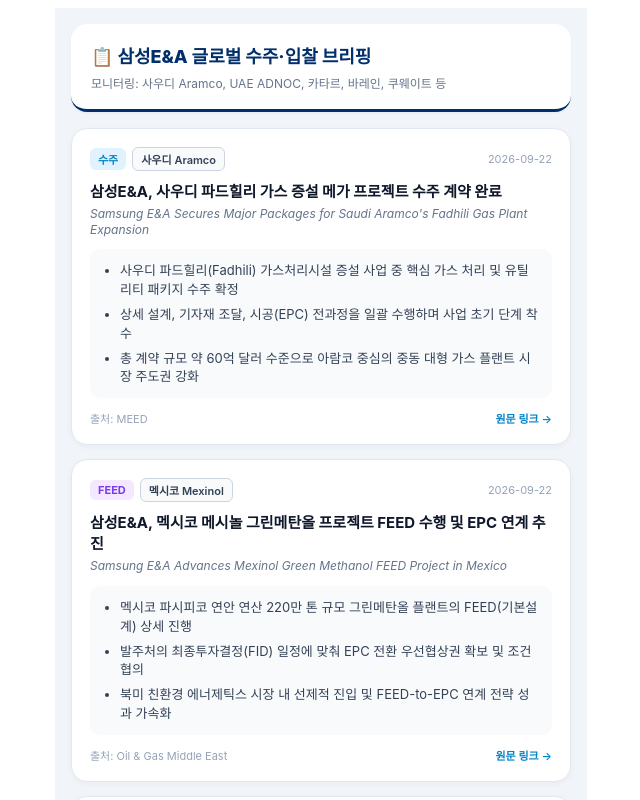
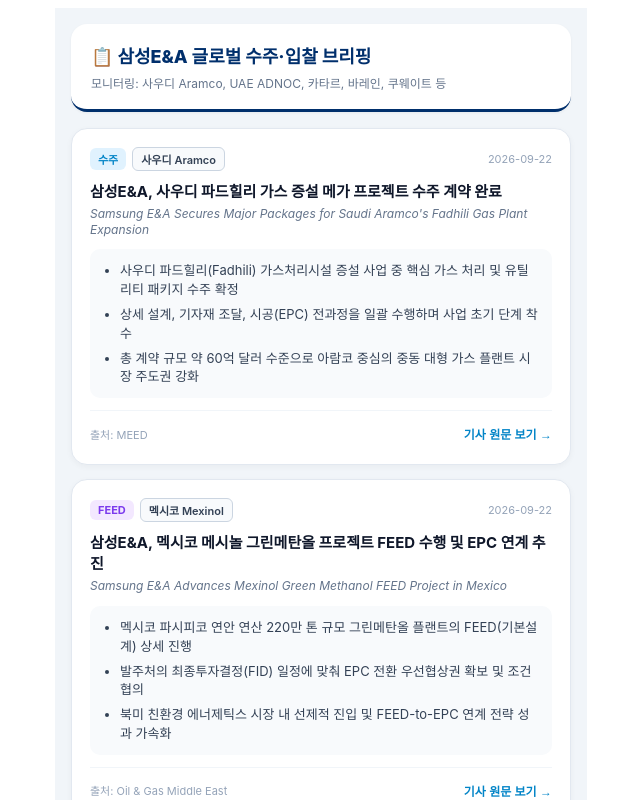
Before and after one commit to johnseo7901-cell/Morning-news, a React (Vite) app: page / in a window 1280 px wide. Shown: the top 800 px of the page, without its empty margins (319-959 px from the left). Built offline with nearby package versions, Linux system fonts and the light colour scheme.

Commit message:
Update App.jsx

```diff
--- a/src/App.jsx
+++ b/src/App.jsx
@@ -5,7 +5,6 @@
   const [loading, setLoading] = useState(true);
 
   useEffect(() => {
-    // 캐시 방지 파라미터(?t=)를 붙여 매일 아침 최신 news.json을 즉시 가져옵니다.
     fetch('/news.json?t=' + Date.now())
       .then((res) => res.json())
       .then((data) => {
@@ -21,6 +20,18 @@
         setLoading(false);
       });
   }, []);
+
+  // 기사 원문으로 바로 이동하는 안전 검색 핸들러
+  const handleOpenLink = (card) => {
+    // 1. 유효한 직접 링크가 있으면 해당 링크로 이동
+    if (card.url && card.url.startsWith('http') && !card.url.includes('samsungena.com')) {
+      window.location.href = card.url;
+      return;
+    }
+    // 2. 검색어가 필요한 경우 다음/구글 모바일 뉴스로 즉시 직행
+    const query = encodeURIComponent(`삼성E&A ${card.client || ''} ${card.title || ''}`);
+    window.location.href = `https://m.search.daum.net/search?w=news&q=${query}`;
+  };
 
   return (
     <div style={{ maxWidth: '500px', margin: '0 auto', padding: '16px', fontFamily: '-apple-system, BlinkMacSystemFont, "Segoe UI", Roboto, sans-serif', backgroundColor: '#f1f5f9', minHeight: '100vh' }}>
@@ -46,8 +57,8 @@
         </div>
       ) : (
         <div style={{ display: 'flex', flexDirection: 'column', gap: '14px' }}>
-          {cards.map((card) => (
-            <article key={card.id || card.title} style={{ backgroundColor: '#ffffff', borderRadius: '16px', padding: '18px', boxShadow: '0 2px 6px rgba(0,0,0,0.04)', border: '1px solid #e2e8f0' }}>
+          {cards.map((card, idx) => (
+            <article key={card.id || idx} style={{ backgroundColor: '#ffffff', borderRadius: '16px', padding: '18px', boxShadow: '0 2px 6px rgba(0,0,0,0.04)', border: '1px solid #e2e8f0' }}>
 
               {/* 카테고리 태그 및 발주처 */}
               <div style={{ display: 'flex', gap: '6px', alignItems: 'center', marginBottom: '10px' }}>
@@ -56,10 +67,10 @@
                   color: card.category?.includes('수주') ? '#0284c7' : card.category?.includes('입찰') ? '#d97706' : '#7c3aed',
                   fontSize: '11px', fontWeight: '700', padding: '3px 8px', borderRadius: '6px'
                 }}>
-                  {card.category || '동향'}
+                  {card.category || '수주'}
                 </span>
                 <span style={{ backgroundColor: '#f8fafc', border: '1px solid #cbd5e1', color: '#334155', fontSize: '11px', fontWeight: '600', padding: '3px 8px', borderRadius: '6px' }}>
-                  {card.client}
+                  {card.client || '글로벌 발주처'}
                 </span>
                 <span style={{ fontSize: '11px', color: '#94a3b8', marginLeft: 'auto' }}>
                   {card.publishedAt}
@@ -93,14 +104,23 @@
                 </ul>
               </div>
 
-              {/* 하단 출처 및 링크 */}
-              <div style={{ display: 'flex', justifyContent: 'space-between', alignItems: 'center', fontSize: '11px', color: '#94a3b8' }}>
-                <span>출처: {card.source}</span>
-                {card.url && (
-                  <a href={card.url} target="_blank" rel="noreferrer" style={{ color: '#0284c7', textDecoration: 'none', fontWeight: '600' }}>
-                    원문 링크 →
-                  </a>
-                )}
+              {/* 하단 출처 및 원문 링크 버튼 */}
+              <div style={{ display: 'flex', justifyContent: 'space-between', alignItems: 'center', fontSize: '11px', color: '#94a3b8', borderTop: '1px solid #f1f5f9', paddingTop: '10px' }}>
+                <span>출처: {card.source || '전문지 종합'}</span>
+                <button
+                  onClick={() => handleOpenLink(card)}
+                  style={{
+                    background: 'none',
+                    border: 'none',
+                    color: '#0284c7',
+                    fontWeight: '700',
+                    fontSize: '12px',
+                    cursor: 'pointer',
+                    padding: '4px 0'
+                  }}
+                >
+                  기사 원문 보기 →
+                </button>
               </div>
 
             </article>
```
